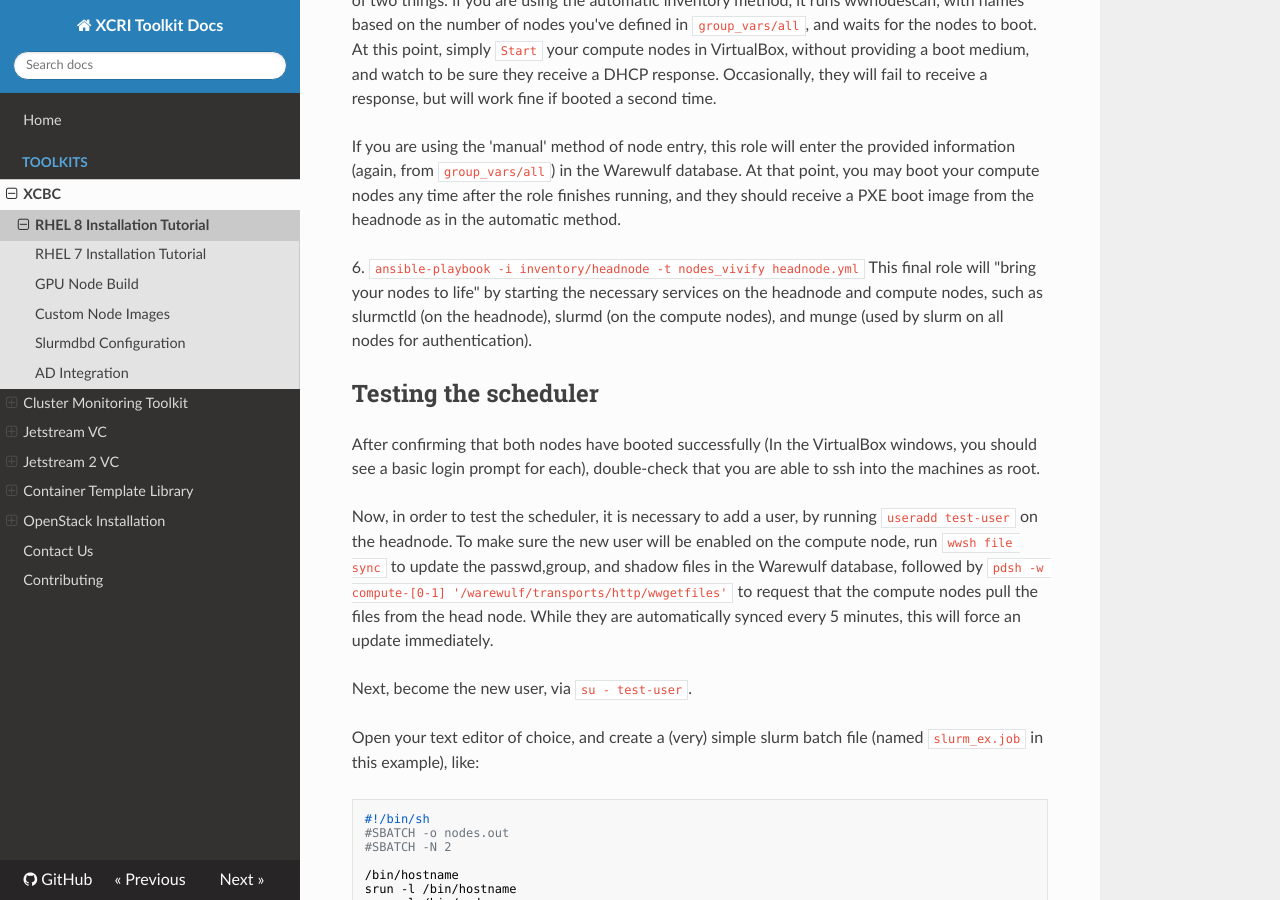
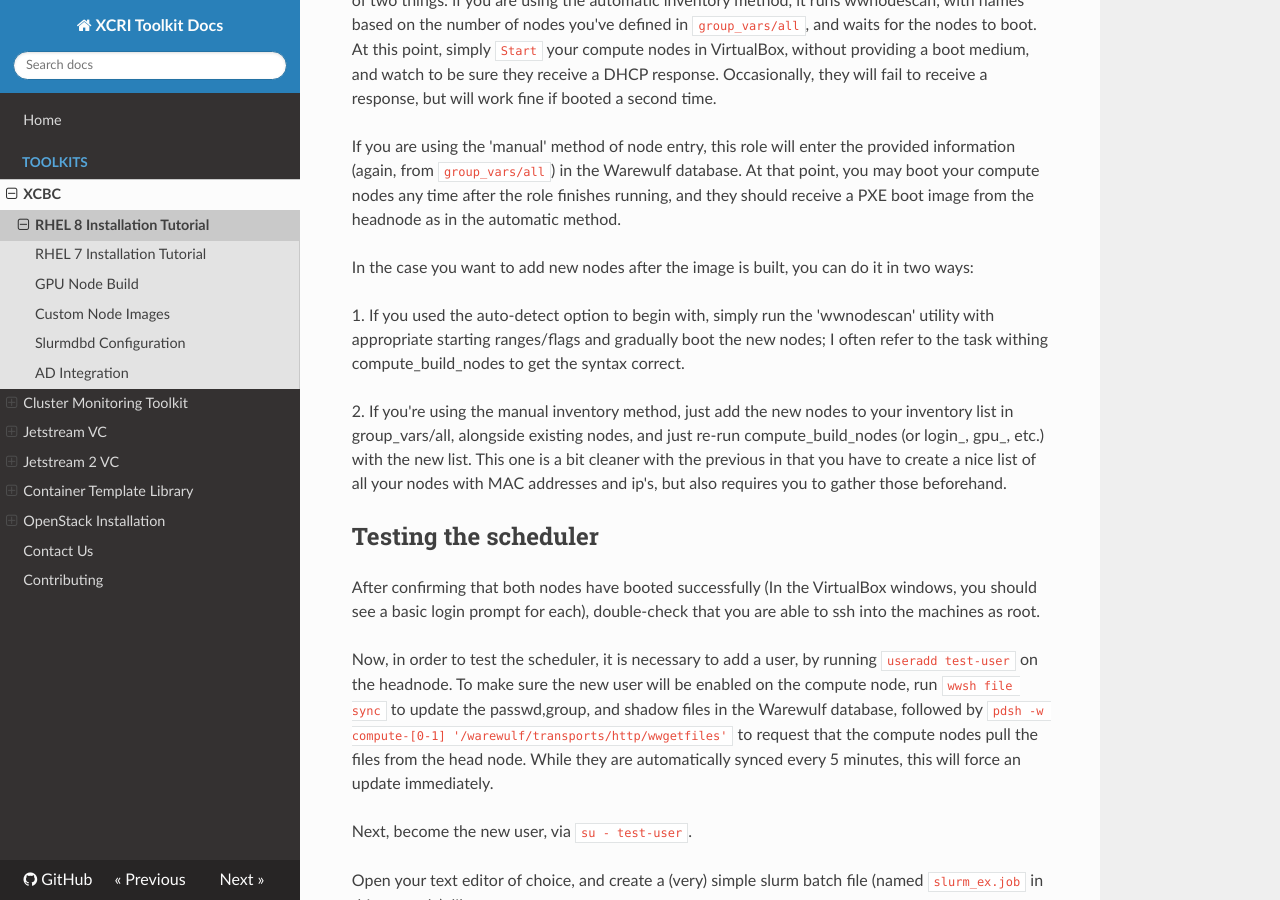
Before and after one commit to access-ci-org/Toolkit-Docs, an MkDocs documentation site: the page built from docs/toolkits/xcbc-2.0-installation.md, in a window 1280 px wide and 900 px high, scrolled down 9993 px. Built offline with MkDocs 1.6.1, drawn with Linux system fonts in a browser that asks for light colours; nearby versions of some CDN libraries; old or Windows-style settings are respelled for this version of MkDocs.

Commit message:
Adding an explanation on how to add nodes after the image has been created. The unnecessary ansible command was also removed.

```diff
--- a/docs/toolkits/xcbc-2.0-installation.md
+++ b/docs/toolkits/xcbc-2.0-installation.md
@@ -490,11 +490,11 @@ information (again, from `group_vars/all`) in the Warewulf database. At that poi
 may boot your compute nodes any time after the role finishes running, and they should
 receive a PXE boot image from the headnode as in the automatic method.
 
-6\. `ansible-playbook -i inventory/headnode -t nodes_vivify headnode.yml`
-This final role will "bring your nodes to life" by starting the necessary services
-on the headnode and compute nodes, such as slurmctld (on the headnode),
-slurmd (on the compute nodes), and munge (used by slurm on all nodes for
-authentication).
+In the case you want to add new nodes after the image is built, you can do it in two ways:
+
+1\. If you used the auto-detect option to begin with, simply run the 'wwnodescan' utility with appropriate starting ranges/flags and gradually boot the new nodes; I often refer to the task withing compute_build_nodes to get the syntax correct.
+
+2\. If you're using the manual inventory method, just add the new nodes to your inventory list in group_vars/all, alongside existing nodes, and just re-run compute_build_nodes (or login_, gpu_, etc.) with the new list. This one is a bit cleaner with the previous in that you have to create a nice list of all your nodes with MAC addresses and ip's, but also requires you to gather those beforehand.
 
 Testing the scheduler
 ---------------------
```
